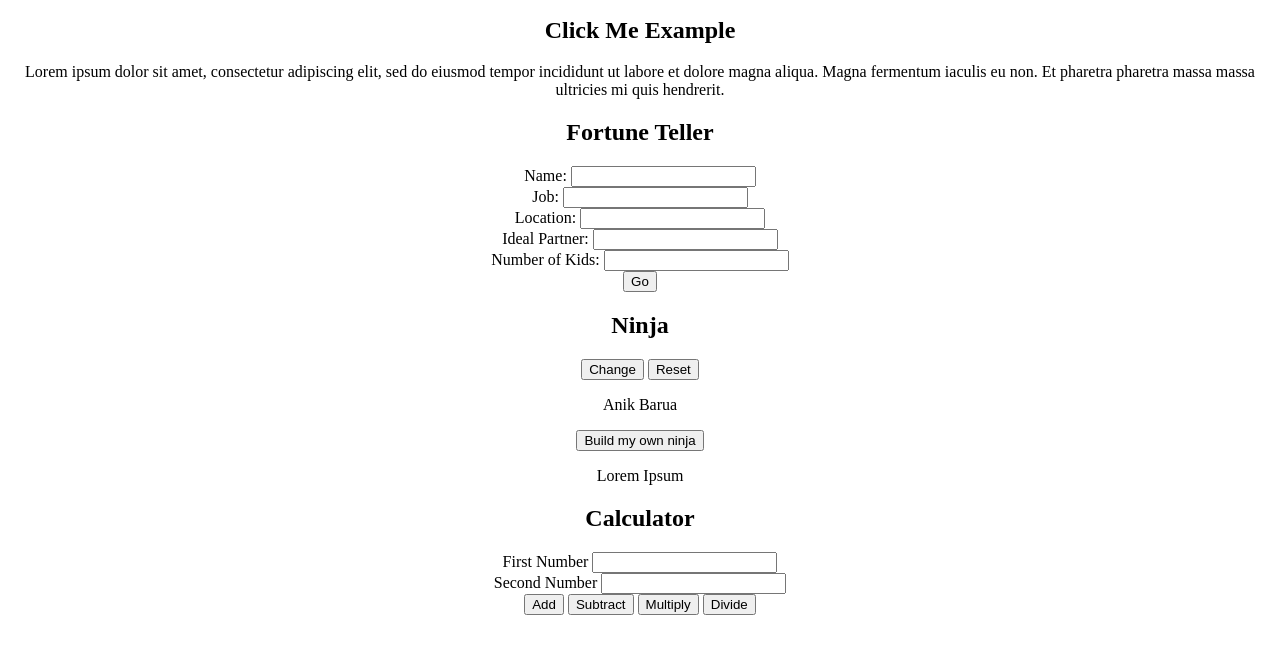
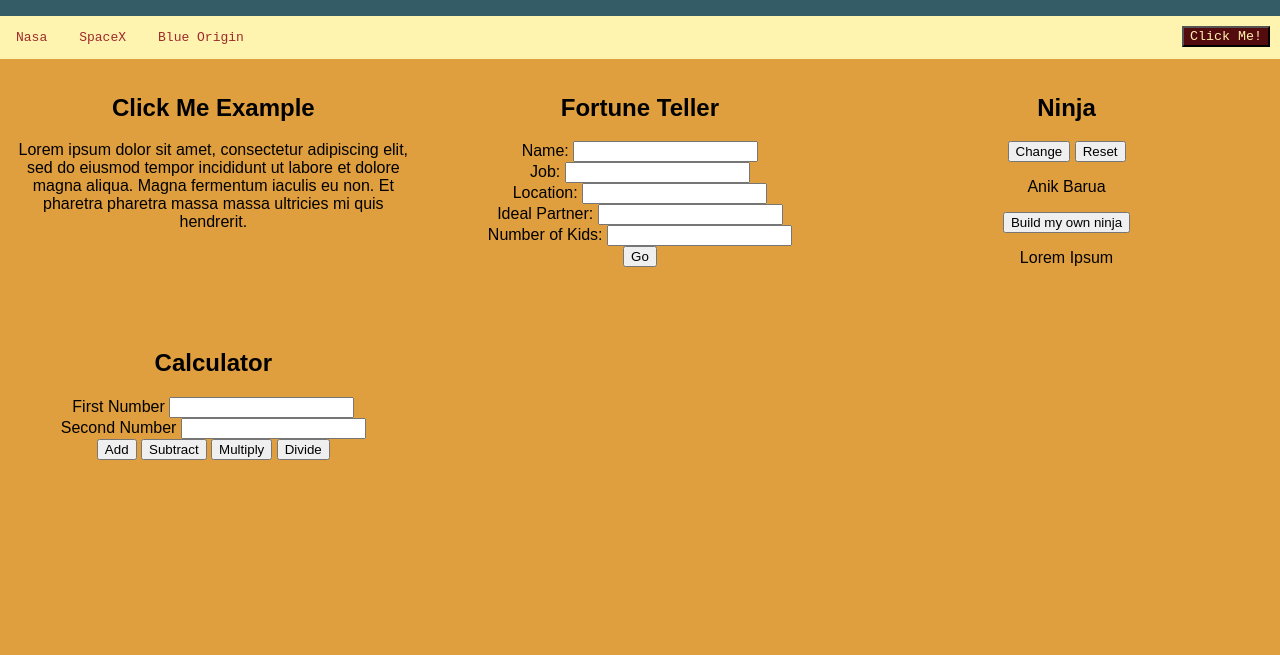
Before and after one commit to apurbaanik/project3, a plain HTML site: page index.html in a window 1280 px wide. Shown: the part 145-800 px from the top of the page. Drawn offline with Linux system fonts and the light colour scheme; the site is published under a folder, as on GitHub Pages, so addresses that start at the root find nothing.

Commit message:
Update index.html

```diff
--- a/index.html
+++ b/index.html
@@ -3,7 +3,7 @@
 <head>
 	<title>Project 3</title>
 	<script src="javascript.js" type="text/javascript"></script>
-	<link href="/style2.css" rel="stylesheet" type="text/css"/>
+	<link href="style2.css" rel="stylesheet" type="text/css"/>
 	<!-- link href="style2.css" rel="stylesheet" type="text/css"/> -->
 	<!-- link href="style3.css" rel="stylesheet" type="text/css"/> -->
 	<!-- link href="style4.css" rel="stylesheet" type="text/css"/> -->
```
